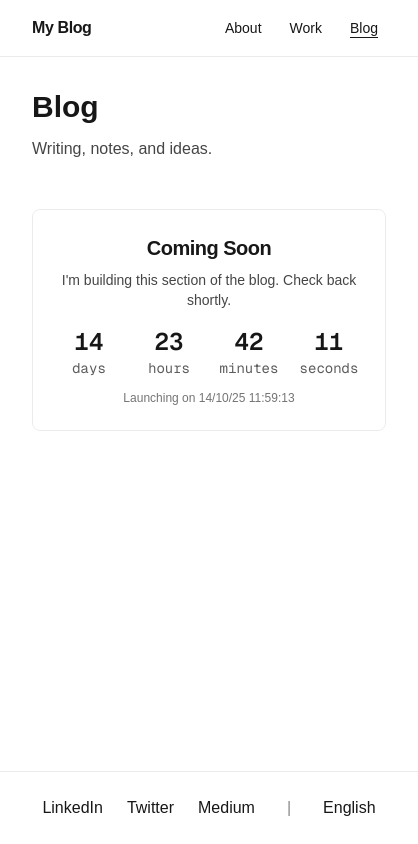
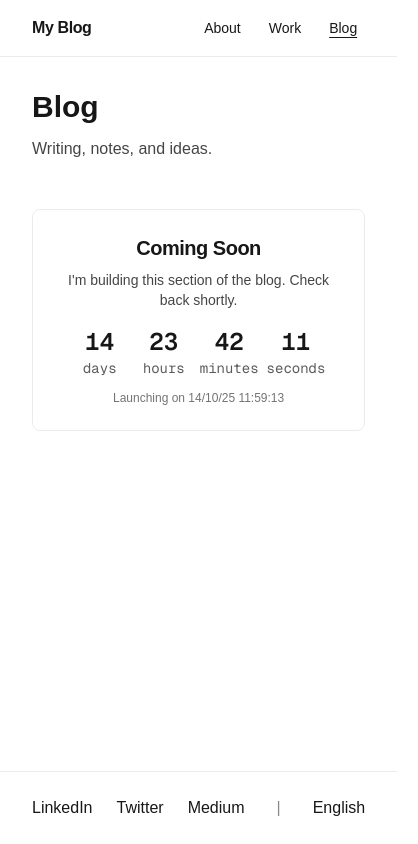
Before and after one commit to shmuel-web/shmuel-web.github.io, a Next.js app: page /about/blog in a window 390 px wide. Shown: the whole page, 418 px wide, since content can reach past the window. Built offline with nearby package versions, Linux system fonts and the light colour scheme.

Commit message:
Update ComingSoon component layout for improved responsiveness and styling consistency

```diff
--- a/src/app/components/ComingSoon.tsx
+++ b/src/app/components/ComingSoon.tsx
@@ -25,20 +25,20 @@ export default function ComingSoon() {
       <p className="mt-2 text-sm sm:text-base text-foreground/80">
         I'm building this section of the blog. Check back shortly.
       </p>
-      <div className="mt-4 inline-flex items-center justify-center gap-4 font-mono text-sm sm:text-base" aria-live="polite">
-        <div className="min-w-16">
+      <div className="mt-4 flex flex-wrap items-center justify-center gap-2 sm:gap-4 font-mono text-sm sm:text-base" aria-live="polite">
+        <div className="min-w-14 sm:min-w-16">
           <div className="text-2xl font-semibold tabular-nums">{days}</div>
           <div className="text-foreground/70">days</div>
         </div>
-        <div className="min-w-16">
+        <div className="min-w-14 sm:min-w-16">
           <div className="text-2xl font-semibold tabular-nums">{hours.toString().padStart(2, "0")}</div>
           <div className="text-foreground/70">hours</div>
         </div>
-        <div className="min-w-16">
+        <div className="min-w-14 sm:min-w-16">
           <div className="text-2xl font-semibold tabular-nums">{minutes.toString().padStart(2, "0")}</div>
           <div className="text-foreground/70">minutes</div>
         </div>
-        <div className="min-w-16">
+        <div className="min-w-14 sm:min-w-16">
           <div className="text-2xl font-semibold tabular-nums">{seconds.toString().padStart(2, "0")}</div>
           <div className="text-foreground/70">seconds</div>
         </div>
```
